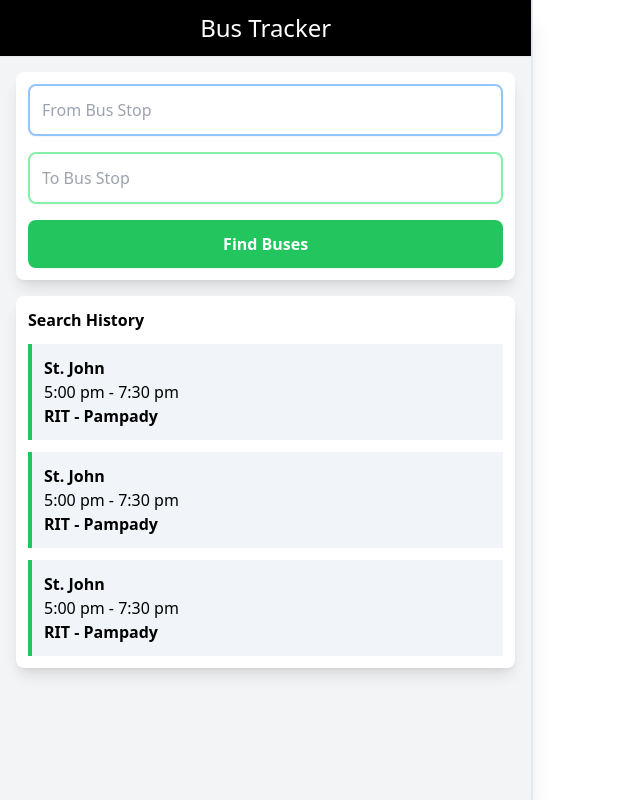
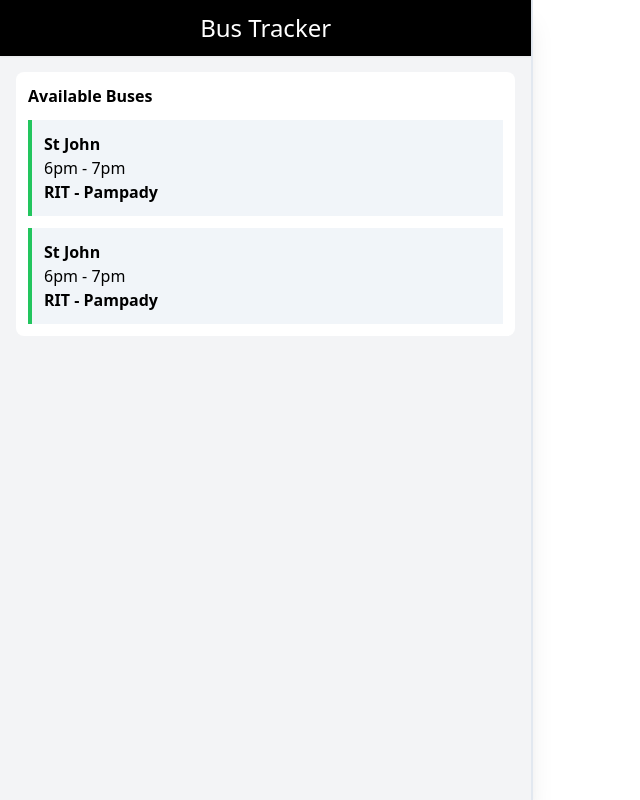
Before and after one commit to Ayush2020012016/BusTracker, a React (Create React App) app in the folder react-bus-tracker/: page / in a window 1280 px wide. Both pictures are taken after a click on the button "Find Buses". Shown: the whole page, without its empty margins (0-640 px from the left). Built offline with nearby package versions, Linux system fonts and the light colour scheme.

Commit message:
Toggle Bus View

```diff
--- a/react-bus-tracker/package.json
+++ b/react-bus-tracker/package.json
@@ -9,6 +9,7 @@
     "@testing-library/user-event": "^13.5.0",
     "react": "^18.1.0",
     "react-dom": "^18.1.0",
+    "react-icons": "^4.3.1",
     "react-scripts": "5.0.1",
     "web-vitals": "^2.1.4"
   },
--- a/react-bus-tracker/src/Components/BusView.js
+++ b/react-bus-tracker/src/Components/BusView.js
@@ -0,0 +1,14 @@
+import React from 'react'
+import BusViewItem from './BusViewItem'
+
+const BusView = () => {
+  return (
+    <div className="m-4 p-3 gap-3 bg-white rounded-lg" >
+        <h3 className="font-semibold">Available Buses</h3>
+        <BusViewItem name="St John" time="6pm - 7pm" dest="RIT - Pampady"/>
+        <BusViewItem name="St John" time="6pm - 7pm" dest="RIT - Pampady"/>
+    </div>
+  )
+}
+
+export default BusView
--- a/react-bus-tracker/src/Components/BusViewItem.js
+++ b/react-bus-tracker/src/Components/BusViewItem.js
@@ -1,12 +1,12 @@
 import React from 'react'
 
-const BusViewItem = () => {
+const BusViewItem = ({name,time,dest}) => {
   return (
     <div>
         <div className="mt-3 bg-slate-100 p-3 border-l-4 border-green-500">
-            <ul className="font-semibold">St. John</ul>
-            <ul className="font-thin">5:00 pm - 7:30 pm</ul>
-            <ul className="font-semibold">RIT - Pampady</ul>
+            <ul className="font-semibold">{name}</ul>
+            <ul className="font-thin">{time}</ul>
+            <ul className="font-semibold">{dest}</ul>
         </div>
     </div>
   )
--- a/react-bus-tracker/src/Components/History.js
+++ b/react-bus-tracker/src/Components/History.js
@@ -5,9 +5,9 @@ const History = () => {
   return (
     <div className="p-3 shadow-lg m-4 rounded-lg bg-white">
         <p className="font-semibold">Search History</p>
-        <BusViewItem/>
-        <BusViewItem/>
-        <BusViewItem/>
+        <BusViewItem name="St John" time="6pm - 7pm" dest="RIT - Pampady"/>
+        <BusViewItem name="St John" time="6pm - 7pm" dest="RIT - Pampady"/>
+        <BusViewItem name="St John" time="6pm - 7pm" dest="RIT - Pampady"/>
     </div>
   )
 }
--- a/react-bus-tracker/src/Components/NavPane.js
+++ b/react-bus-tracker/src/Components/NavPane.js
@@ -2,13 +2,19 @@ import React from 'react'
 import NavBar from './NavBar'
 import History from './History'
 import SearchBus from './SearchBus'
+import BusView from './BusView'
+import { useState } from 'react'
 
 const NavPane = () => {
+
+  const [toggleBusView, setToggleBusView] = useState(false)
+
   return (
     <div className="h-screen w-5/12 border-r-2 border-slate-200 shadow-xl bg-gray-100">
         <NavBar/>
-        <SearchBus/>
-        <History/>
+        {toggleBusView ? '' : <SearchBus onClick={()=>setToggleBusView(!toggleBusView)}/>}
+        {toggleBusView ? <BusView />: ''}
+        {toggleBusView ? '' : <History/>}
     </div>
   )
 }
--- a/react-bus-tracker/src/Components/SearchBus.js
+++ b/react-bus-tracker/src/Components/SearchBus.js
@@ -1,12 +1,12 @@
 import React from 'react'
 
-const SearchBus = () => {
+const SearchBus = ({onClick}) => {
   return (
     <div>
         <div className="grid gap-4 p-3 bg-white m-4 rounded-lg shadow-lg">
             <input input="text" placeholder="From Bus Stop" className="p-3 rounded-lg shadow-sm border-2 border-blue-300"/>
             <input input="text" placeholder="To Bus Stop" className="p-3 rounded-lg shadow-sm border-2 border-green-300"/>
-            <button className="bg-green-500 p-3 rounded-lg font-semibold active:bg-green-600 shadow-sm text-white">Find Buses</button>
+            <button className="bg-green-500 p-3 rounded-lg font-semibold active:bg-green-600 shadow-sm text-white" onClick={onClick}>Find Buses</button>
         </div>
     </div>
   )
```
Also changed, not shown: 1 other file (tests, documents, lock files or other folders).
